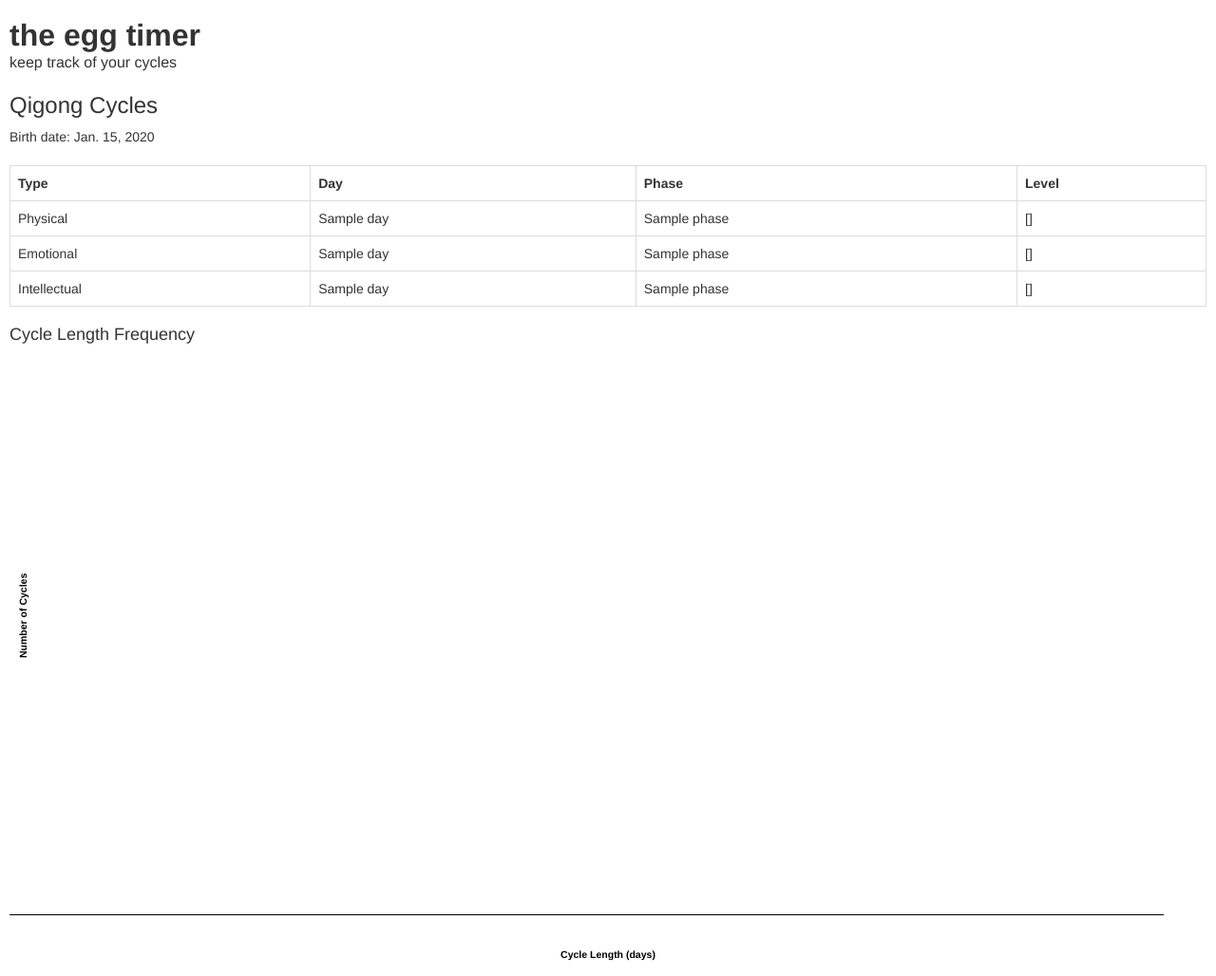
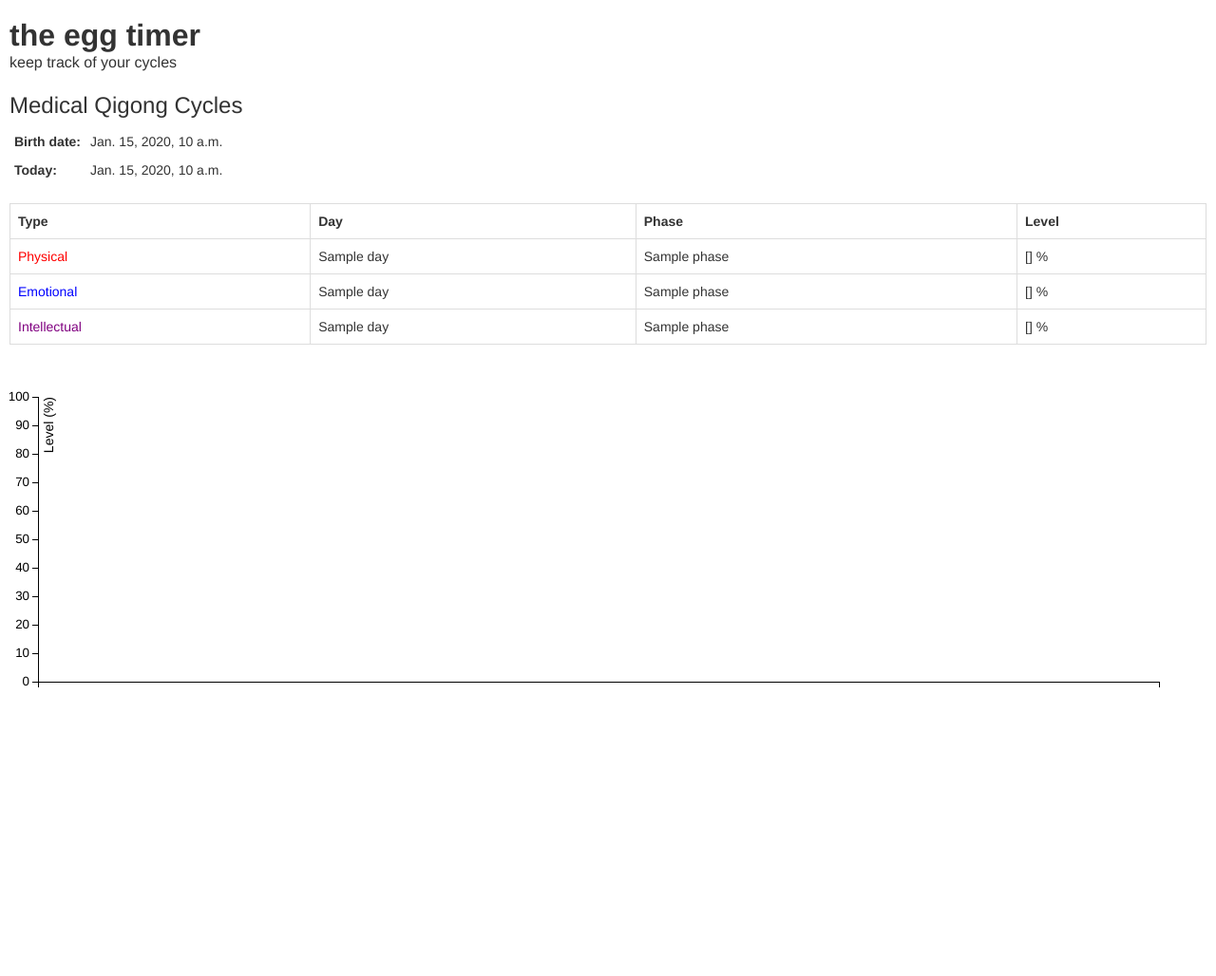
Before and after one commit to jessamynsmith/eggtimer-server, a Django app: template egg_timer/templates/userprofiles/qigong_cycles.html in a window 1280 px wide. Shown: the whole page at 95% size. After the commit the page ends 724 px from the top, so only its background shows below. Run offline with Django 3.2, Linux system fonts and the light colour scheme; the template is opened without the code that fills it: most values are stand-ins (such as "Sample title", 1, 10 or a date in 2020); some libraries are stand-ins or nearby versions.

Commit message:
Converted to single graph showing all three cycles

```diff
--- a/egg_timer/static/css/base.css
+++ b/egg_timer/static/css/base.css
@@ -13,6 +13,10 @@
 
 .small {
     font-size: 12pt;
+}
+
+p.error_message {
+    color: red;
 }
 
 .right {
--- a/egg_timer/templates/userprofiles/qigong_cycles.html
+++ b/egg_timer/templates/userprofiles/qigong_cycles.html
@@ -5,20 +5,61 @@
 {% block head %}
     <script type='text/javascript' src='{{ STATIC_URL }}js/jquery/jquery-1.10.2.min.js'></script>
     <script type='text/javascript' src='{{ STATIC_URL }}js/d3.v3/d3.v3.js'></script>
+
+    <style>
+
+        .axis path,
+        .axis line {
+            fill: none;
+            stroke: #000;
+            shape-rendering: crispEdges;
+        }
+
+        .line {
+            fill: none;
+            stroke: black;
+            stroke-width: 2px;
+        }
+
+        .physical {
+            fill: none;
+            stroke: red;
+            color: red;
+            stroke-width: 2px;
+        }
+
+        .emotional {
+            fill: none;
+            color: blue;
+            stroke: blue;
+            stroke-width: 2px;
+        }
+
+        .intellectual {
+            fill: none;
+            color: purple;
+            stroke: purple;
+            stroke-width: 2px;
+        }
+
+</style>
+
 {% endblock %}
 
 {% block content %}
-    <h3>Qigong Cycles{% if user.get_profile %} for {{ user.get_profile.full_name }}{% endif %}</h3>
+    <h3>Medical Qigong Cycles{% if user.get_profile %} for {{ user.get_profile.full_name }}{% endif %}</h3>
 
     {% if not birth_date %}
-
-        Enter your birth date to calculate where you are in your qigong cycles!
+        <p>Enter your birth date to calculate your current cycle status!</p>
 
         <form>
             <div class="form-group">
                 <label class="control-label" for="id_birth_date">Birth Date</label>
-                <div class=" ">
-                    <input id="id_birth_date" type="date" class="date form-control" name="birth_date" placeholder="YYYY-MM-DD">
+                {% if error %}
+                    <p class="error_message">{{ error }}</p>
+                {% endif %}
+                <div>
+                    <input id="id_birth_date" type="text" class="form-control" name="birth_date" placeholder="YYYY-MM-DD">
                 </div>
             </div>
             <button type="submit" class="btn btn-default spacing_top">Calculate</button>
@@ -26,108 +67,204 @@
 
     {% else %}
 
-        <div><span class="control-label">Birth date: </span><span>{{ birth_date.date }}</span></div>
-        <br>
+        <table class="table-condensed">
+            <tr><th>Birth date:</th><td>{{ birth_date }}</td></tr>
+            <tr><th>Today:</th><td>{{ today }}</td></tr>
+        </table>
+        <br/>
 
         <table class="table table-bordered">
             <tr><th>Type</th><th>Day</th><th>Phase</th><th>Level</th></tr>
-            <tr><td>Physical</td><td>{{ cycles.physical.day }}</td><td>{{ cycles.physical.phase }}</td><td>{{ cycles.physical.level }}</td></tr>
-            <tr><td>Emotional</td><td>{{ cycles.emotional.day }}</td><td>{{ cycles.emotional.phase }}</td><td>{{ cycles.emotional.level }}</td></tr>
-            <tr><td>Intellectual</td><td>{{ cycles.intellectual.day }}</td><td>{{ cycles.intellectual.phase }}</td><td>{{ cycles.intellectual.level }}</td></tr>
+            <tr><td class="physical">Physical</td><td>{{ cycles.physical.day }}</td><td>{{ cycles.physical.phase }}</td><td>{{ cycles.physical.level }} %</td></tr>
+            <tr><td class="emotional">Emotional</td><td>{{ cycles.emotional.day }}</td><td>{{ cycles.emotional.phase }}</td><td>{{ cycles.emotional.level }} %</td></tr>
+            <tr><td class="intellectual">Intellectual</td><td>{{ cycles.intellectual.day }}</td><td>{{ cycles.intellectual.phase }}</td><td>{{ cycles.intellectual.level }} %</td></tr>
         </table>
 
-    {% endif %}
-
-    {% if bins %}
-
-    <h4>Cycle Length Frequency</h4>
+        <br/>
 
     <script>
 
-        // A formatter for counts.
-        var formatCount = d3.format(",.0f");
-
-        var width = $(window).width() - 20;
-        var height = Math.round($(window).height() * 0.80);
+        var width = $(window).width() - 100;
+        var height = 300;
         var padding = {top: 15, right: 15, bottom: 50, left: 30};
 
-        var data = d3.layout.histogram()
-                .bins({{ bins }})
-                ({{ cycle_lengths|safe }});
+        var parseDate = d3.time.format("%Y-%m-%d").parse;
 
-        var xScale = d3.scale.ordinal()
-                .domain(data.map(function (d) {
-                    return d.x;
-                }))
-                .rangeRoundBands([0, width - padding.left - padding.right], .1);
+        var x = d3.time.scale()
+                .range([0, width]);
 
-        var ymax = d3.max(data, function (d) {
-            return d.y;
-        });
-        var yScale = d3.scale.linear()
-                .domain([0, ymax])
-                .rangeRound([height - padding.bottom, padding.top]);
+        var y = d3.scale.linear()
+                .range([height, 0]);
 
-        var svg = d3.select("body")
-                .append("svg")
-                .attr("width", width)
-                .attr("height", height)
+        var xAxis = d3.svg.axis()
+                .scale(x)
+                .orient("bottom")
+                .ticks(21);
 
-        var bar = svg.selectAll(".bar")
-                .data(data)
-                .enter().append("g")
-                .attr("class", "bar")
-                .attr("transform", function (d) {
-                    return "translate(" + xScale(d.x) + ", " + yScale(d.y) + ")"
+        var yAxis = d3.svg.axis()
+                .scale(y)
+                .orient("left");
+
+        var line = d3.svg.line()
+                .x(function (d) {
+                    return x(d[0]);
+                })
+                .y(function (d) {
+                    return y(d[1]);
                 });
 
-        bar.append("rect")
-                .attr("data-placement", "top")
-                .attr("width", xScale.rangeBand())
-                .attr("height", function (d) {
-                    return height - yScale(d.y) - padding.bottom;
-                });
+        var color = d3.scale.category10();
 
-        bar.append("text")
-                .attr("dy", ".75em")
-                .attr("y", 6)
-                .attr("x", function (d) {
-                    return xScale.rangeBand() * (d.dx - data[0].dx + 0.5);
-                })
-                .attr("text-anchor", "middle")
-                .text(function (d) {
-                    return formatCount(d.y);
-                });
+        var svg = d3.select("body").append("svg")
+                .attr("width", width + padding.left + padding.right)
+                .attr("height", height + padding.top + padding.bottom)
+                .append("g")
+                .attr("transform", "translate(" + padding.left + "," + padding.top + ")");
+        console.log("Creating data");
 
-        // Axis
-        var xAxis = d3.svg.axis()
-                .scale(xScale)
-                .orient("bottom")
-                .tickSize(6, 0);
+
+        var physical_data = {{ physical|safe }};
+        var emotional_data = {{ emotional|safe }};
+        var intellectual_data = {{ intellectual|safe }};
+
+        physical_data.forEach(function (d) {
+            d[0] = parseDate(d[0]);
+            d[1] = +d[1];
+        });
+
+        emotional_data.forEach(function (d) {
+            d[0] = parseDate(d[0]);
+            d[1] = +d[1];
+        });
+
+        intellectual_data.forEach(function (d) {
+            d[0] = parseDate(d[0]);
+            d[1] = +d[1];
+        });
+
+        x.domain(d3.extent(physical_data, function (d) {
+            return d[0];
+        }));
+        y.domain([0, 100]);
+
+        svg.append("path")
+                .datum(physical_data)
+                .attr("class", "physical")
+                .attr("d", line);
+
+        svg.append("path")
+                .datum(emotional_data)
+                .attr("class", "emotional")
+                .attr("d", line);
+
+        svg.append("path")
+                .datum(intellectual_data)
+                .attr("class", "intellectual")
+                .attr("d", line);
 
         svg.append("g")
                 .attr("class", "x axis")
-                .attr("transform", "translate(0," + (height - padding.bottom) + ")")
-                .call(xAxis);
+                .attr("transform", "translate(0," + height + ")")
+                .call(xAxis)
+                .selectAll("text")
+                .style("text-anchor", "end")
+                .attr("dx", "-1em")
+                .attr("dy", "0.6em")
+                .attr("transform", function (d) {
+                    return "rotate(-35)"
+                });
 
-        svg.append("text")
-                .attr("class", "x label")
-                .attr("text-anchor", "middle")
-                .attr("x", width / 2)
-                .attr("y", height - 4)
-                .text("Cycle Length (days)");
+        svg.append("g")
+                .attr("class", "y axis")
+                .call(yAxis)
+                .append("text")
+                .attr("transform", "rotate(-90)")
+                .attr("y", 6)
+                .attr("dy", ".71em")
+                .style("text-anchor", "end")
+                .text("Level (%)");
 
-        svg.append("text")
-                .attr("class", "y label")
-                .attr("text-anchor", "center")
-                .attr("x", -height / 2)
-                .attr("y", 18)
-                .attr("transform", "rotate(-90)")
-                .text("Number of Cycles");
+        var today = svg.selectAll('path.median.x')
+                .data([
+                    [
+                        ["{{ today }}", 0],
+                        ["{{ today }}", 100]
+                    ]
+                ])
+                .enter()
+                .append('svg:path')
+                .attr('class', 'line')
+                .style("stroke-dasharray", ("3, 3"))
+                .attr("d", d3.svg.line()
+                        .x(function (d, i) {
+                            return x(parseDate(d[0]));
+                        })
+                        .y(function (d, i) {
+                            return y(d[1]);
+                        })
+                );
+
+        var physical = svg.selectAll('path.median.y')
+                .data([
+                    [
+                        ["{{ start }}", {{ cycles.physical.level }}],
+                        ["{{ today }}", {{ cycles.physical.level }}]
+                    ]
+                ])
+                .enter()
+                .append('svg:path')
+                .attr('class', 'physical')
+                .style("stroke-dasharray", ("3, 3"))
+                .attr("d", d3.svg.line()
+                        .x(function (d, i) {
+                            return x(parseDate(d[0]));
+                        })
+                        .y(function (d, i) {
+                            return y(d[1]);
+                        })
+                );
+
+        var emotional = svg.selectAll('path.median.y')
+                .data([
+                    [
+                        ["{{ start }}", {{ cycles.emotional.level }}],
+                        ["{{ today }}", {{ cycles.emotional.level }}]
+                    ]
+                ])
+                .enter()
+                .append('svg:path')
+                .attr('class', 'emotional')
+                .style("stroke-dasharray", ("3, 3"))
+                .attr("d", d3.svg.line()
+                        .x(function (d, i) {
+                            return x(parseDate(d[0]));
+                        })
+                        .y(function (d, i) {
+                            return y(d[1]);
+                        })
+                );
+
+        var intellectual = svg.selectAll('path.median.y')
+                .data([
+                    [
+                        ["{{ start }}", {{ cycles.intellectual.level }}],
+                        ["{{ today }}", {{ cycles.intellectual.level }}]
+                    ]
+                ])
+                .enter()
+                .append('svg:path')
+                .attr('class', 'intellectual')
+                .style("stroke-dasharray", ("3, 3"))
+                .attr("d", d3.svg.line()
+                        .x(function (d, i) {
+                            return x(parseDate(d[0]));
+                        })
+                        .y(function (d, i) {
+                            return y(d[1]);
+                        })
+                );
 
     </script>
 
-    {% else %}
-
     {% endif %}
 {% endblock %}
```
Also changed, not shown: egg_timer/apps/userprofiles/views.py (+33 -8 lines).
